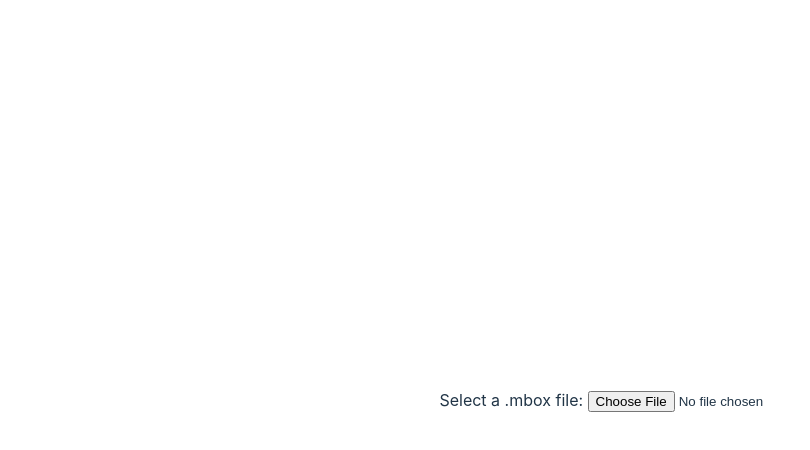
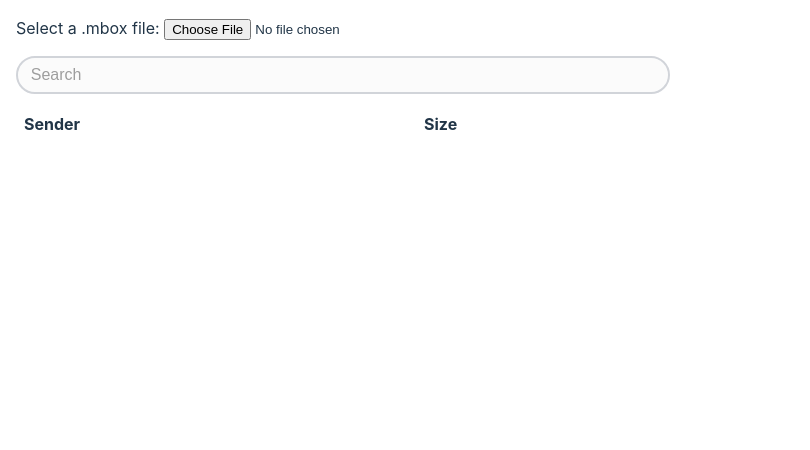
Before and after one commit to jtbandes/mbox.wtf, a Svelte app: page / in a window 1280 px wide. Shown: the top 450 px of the page, without its empty margins (0-810 px from the left). Built offline with nearby package versions, Linux system fonts and the light colour scheme.

Commit message:
show filtered total, more styling, decoding improvements

```diff
--- a/eslint.config.mjs
+++ b/eslint.config.mjs
@@ -53,6 +53,7 @@ export default tseslint.config(
           varsIgnorePattern: "^_",
         },
       ],
+      "@typescript-eslint/restrict-template-expressions": ["error", { allowNumber: true }],
       "@typescript-eslint/switch-exhaustiveness-check": "error",
     },
   },
--- a/src/App.svelte
+++ b/src/App.svelte
@@ -1,4 +1,5 @@
 <script lang="ts">
+  import { fade } from "svelte/transition";
   import { Analyzer } from "./Analyzer.svelte";
   import { formatSize } from "./formatSize";
 
@@ -24,10 +25,25 @@
       return sender.toLowerCase().includes(search.toLowerCase());
     });
   });
+
+  let searchField = $state<HTMLInputElement | undefined>();
+  $effect(() => {
+    if (analyzer.result != undefined) {
+      searchField?.focus();
+    }
+  });
+
+  let totalSize = $derived(
+    filteredResults && filteredResults.reduce((acc, [, size]) => acc + size, 0),
+  );
 </script>
 
-<main>
-  <div>
+<div class="wrapper">
+  <header>
+    {#if analyzer.progress != undefined && analyzer.progress !== 1}
+      <div class="progress-bar" style:width={`${analyzer.progress * 100}%`} out:fade></div>
+    {/if}
+    <div class="input-bar">
       <label>
         Select a .mbox file: <input
           type="file"
@@ -36,35 +52,114 @@
           accept=".mbox"
         />
       </label>
+      {#if analyzer.progress != undefined}
+        <span class="speed">{formatSize(analyzer.avgBytesPerSec ?? 0)}/s</span>
+      {/if}
     </div>
     {#if analyzer.error != undefined}
       <div class="error">{analyzer.error}</div>
     {/if}
+    <div class="search-bar">
+      <input
+        type="text"
+        placeholder="Search"
+        bind:value={search}
+        bind:this={searchField}
+        disabled={filteredResults == undefined}
+      />
+    </div>
+  </header>
+  <main>
     <div>
-    {#if analyzer.progress != undefined}
-      <progress value={analyzer.progress}></progress>
-      <span class="speed">{formatSize(analyzer.avgBytesPerSec ?? 0)}/s</span>
-    {/if}
-    {#if filteredResults != undefined}
-      <div>
-        <input type="text" placeholder="Search" bind:value={search} />
-      </div>
       <table>
         <tbody>
-          {#each filteredResults as [sender, size]}
+          <tr>
+            <th class="sender">Sender</th>
+            <th>Size</th>
+          </tr>
+          {#if totalSize != undefined}
+            <tr>
+              <td class="total">Total</td>
+              <td class="total">{formatSize(totalSize)}</td>
+            </tr>
+          {/if}
+          {#each filteredResults ?? [] as [sender, size]}
             <tr>
               <td>{sender}</td>
-              <td>{formatSize(size)}</td>
+              <td class="size">{formatSize(size)}</td>
             </tr>
           {/each}
         </tbody>
       </table>
-    {/if}
     </div>
   </main>
+</div>
 
 <style>
+  .wrapper {
+    flex: auto;
+    display: flex;
+    flex-direction: column;
+    gap: 1rem;
+    padding: 1rem;
+  }
+  header {
+    margin: -1rem;
+    padding: 1rem;
+    flex: auto;
+    display: flex;
+    flex-direction: column;
+    gap: 1rem;
+    position: sticky;
+    top: 0;
+    background: rgba(255, 255, 255, 0.9);
+  }
+  main {
+    flex: auto;
+    display: flex;
+    flex-direction: column;
+    gap: 1rem;
+  }
   .speed {
     font-feature-settings: "tnum";
   }
+  .input-bar {
+    display: flex;
+    gap: 1rem;
+    position: relative;
+  }
+  .progress-bar {
+    position: absolute;
+    height: 2px;
+    background-color: var(--theme-primary);
+    top: 0;
+    left: 0;
+  }
+  .search-bar input {
+    padding: 0.5em 0.8em;
+    border-radius: 2em;
+    width: 50%;
+  }
+  table {
+    border-collapse: collapse;
+  }
+  th,
+  td {
+    padding: 0.1em 0.5em;
+  }
+  th {
+    text-align: left;
+  }
+  th.sender {
+    min-width: 30vw;
+  }
+  td.total {
+    font-weight: bold;
+  }
+  td.size {
+    white-space: nowrap;
+  }
+  tr:hover td {
+    background-color: var(--theme-hover-bg);
+  }
 </style>
--- a/src/app.css
+++ b/src/app.css
@@ -11,6 +11,11 @@
   text-rendering: optimizeLegibility;
   -webkit-font-smoothing: antialiased;
   -moz-osx-font-smoothing: grayscale;
+
+  --theme-primary: #3c73ec;
+  --theme-inactive: #bec2ca;
+  --theme-hover-bg: #f3f3f3;
+  --theme-opacity-disabled: 0.7;
 }
 
 a {
@@ -24,10 +29,6 @@ a:hover {
 
 body {
   margin: 0;
-  display: flex;
-  place-items: center;
-  min-width: 320px;
-  min-height: 100vh;
 }
 
 h1 {
@@ -40,10 +41,8 @@ h1 {
 }
 
 #app {
-  max-width: 1280px;
-  margin: 0 auto;
-  padding: 2rem;
-  text-align: center;
+  display: flex;
+  width: 100%;
 }
 
 button {
@@ -65,6 +64,17 @@ button:focus-visible {
   outline: 4px auto -webkit-focus-ring-color;
 }
 
+input[type="text"] {
+  border: 2px solid var(--theme-inactive);
+  font-size: 1em;
+}
+input[type="text"]:focus {
+  border: 2px solid var(--theme-primary);
+}
+input[type="text"]:disabled {
+  opacity: var(--theme-opacity-disabled);
+}
+
 @media (prefers-color-scheme: light) {
   :root {
     color: #213547;
```
Also changed, not shown: src/readMessages.ts (+24 -7 lines). Lines whose indentation alone changed are shown as unchanged.
